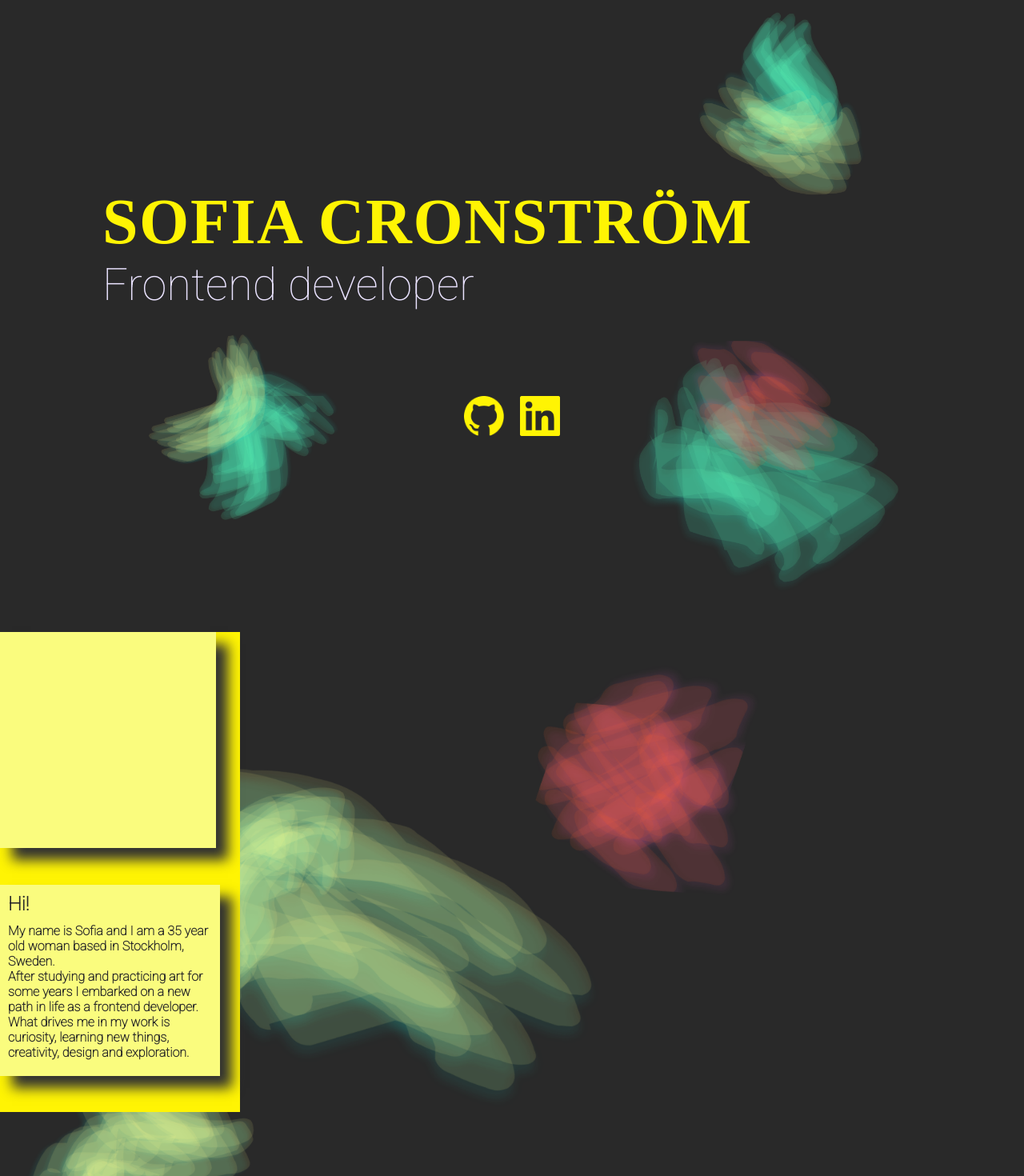
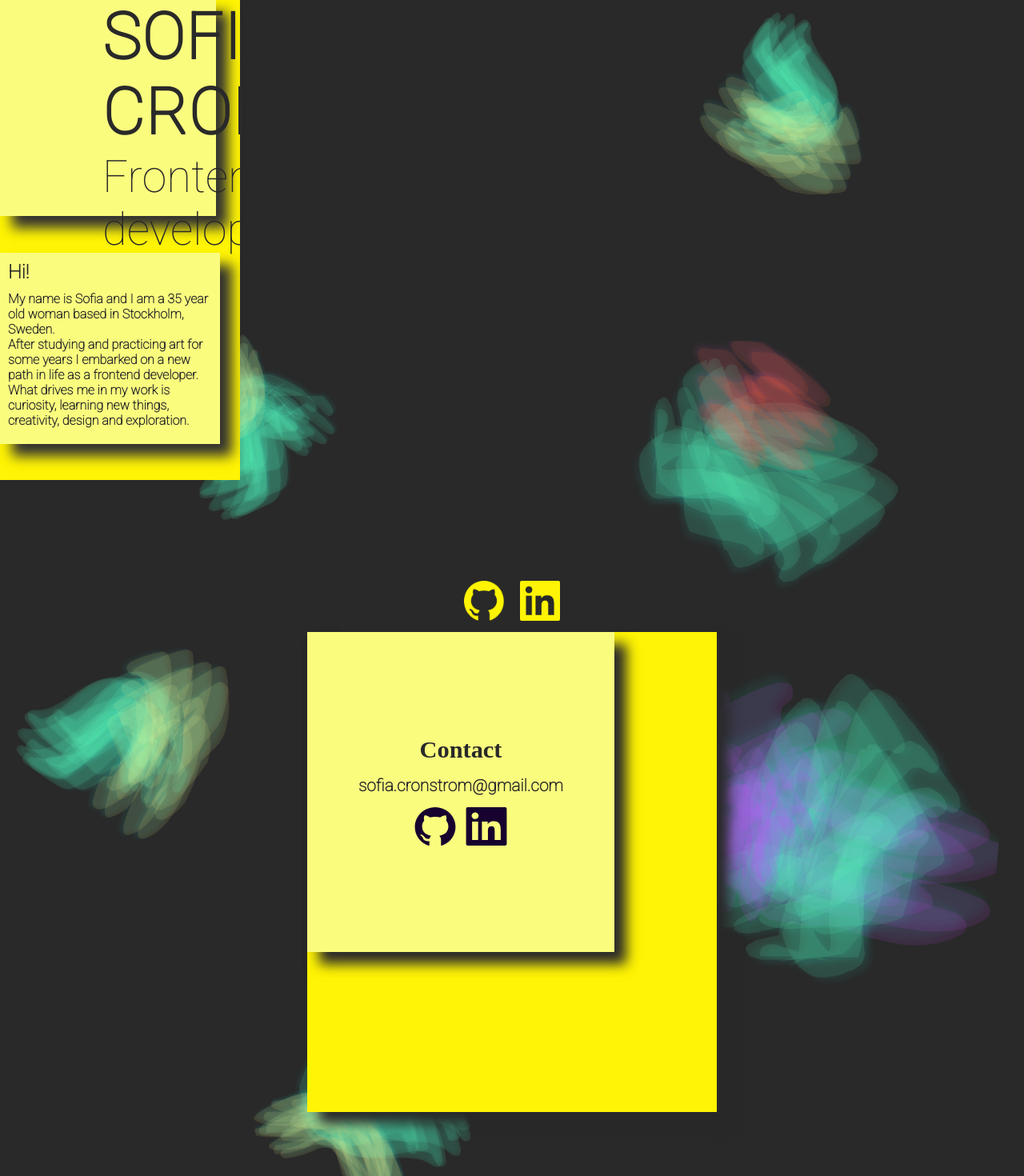
Before and after one commit to SofiaCronstrom/sofiaPortfolio, a React (Create React App) app: page / in a window 1280 px wide. Shown: the top 1470 px of the page at 80% size. Built offline with nearby package versions, Linux system fonts and the light colour scheme.

Commit message:
refactoring first.js first.css

```diff
--- a/src/App.js
+++ b/src/App.js
@@ -1,8 +1,6 @@
 
 import * as React from "react"
 import Header from "./pages/header"
-import About from "./pages/about"
-import Projects from './pages/projects';
 import Contact from './pages/contact';
 import First from './pages/first';
 import './style/layout.css'
@@ -15,9 +13,7 @@ const App = () => {
    <div className="wrapper-index">
      <Header/>
        <First/>
-      <About/>
-      <Projects/>
-      <Contact/>
+       <Contact/>
    </div>
 
   )
--- a/src/pages/about.js
+++ b/src/components/about.js
@@ -8,7 +8,10 @@ const About = () => {
 
        <div className="text-container">
          <div className="profile-container">
-
+         <div className="index-box">
+        <h1 className="index-name">SOFIA CRONSTRÖM<br/></h1>
+        <h2 className="index-header">Frontend developer</h2>
+        </div>
          </div>
          <div className="text-head">
            <h2>Hi!</h2>
--- a/src/style/first.css
+++ b/src/pages/first.css
@@ -1,5 +1,5 @@
 /* FIRST PAGE */
-.container-index{
+.wrapper{
     background-image: url("../images/Group\ 26.png");
     background-position: center center;
     background-attachment: fixed;
@@ -13,23 +13,6 @@
     justify-content: center;
   }
 
-  .index-name{
-  font-family: var(--header-font);
-  color: #FFF403;
-  font-size: 5em;
-  letter-spacing: 0.02em;
-  padding-left: 10vw;
-
-  }
-
-  .index-header, .index-2{
-    font-family: var(--paraG-font);
-    color: #EAE3FF;
-    font-size: 3.5em;
-    font-weight: normal;
-    padding-left: 10vw;
-    padding-bottom: 12vh;
-  }
   .gitText-first, .linkedText{
     font-family: var(--paraG-font);
     font-size: 1.1em;
--- a/src/pages/first.js
+++ b/src/pages/first.js
@@ -1,16 +1,19 @@
 import * as React from "react";
 import GithubIcon from '../images/github.png';
 import LinkedinIcon from '../images/linkedin.png';
-import '../style/first.css'
+import About from '../components/about.js';
+import './first.css';
 const first = () => {
 
 
     return (
+
+        <div class="wrapper">
+          <About/>
+
         <div className="container-index">
-        <div className="index-box">
-        <h1 className="index-name">SOFIA CRONSTRÖM<br/></h1>
-        <h2 className="index-header">Frontend developer</h2>
-        </div>
+
+
         <div className="gitText-first">
                 <a href='https://github.com/SofiaCronstrom'>
                 <img src={GithubIcon} className="github-first" alt="github icon with link to my githubpage when clicked"/>
@@ -22,7 +25,7 @@ const first = () => {
                 </a>
             </div>
         </div>
-
+      </div>
     );
 }
 
--- a/src/style/about.css
+++ b/src/style/about.css
@@ -1,22 +1,27 @@
 /*ABOUT PAGE*/
 .wrapper-about{
-    background-image: url("../images/Group\ 28.png");
-    background-position: left top;
-    background-attachment: fixed;
-    background-repeat: no-repeat;
-    background-size: contain;
-    background-color: #292929;
-
     height: 790px;
     display: flex;
 
 
   }
-  .border-about{
-    border-style: solid;
-    border-width: 0 2px 2px 0;
-    border-color: #FFF403;
-  }
+  .index-name{
+    font-family: var(--paraG-font);
+    color: #292929;
+    font-size: 5em;
+    letter-spacing: 0.02em;
+    padding-left: 10vw;
+
+    }
+
+    .index-header, .index-2{
+      font-family: var(--paraG-font);
+      color: #292929;
+      font-size: 3.5em;
+      font-weight: normal;
+      padding-left: 10vw;
+      padding-bottom: 12vh;
+    }
 
   .text-container{
 
```
